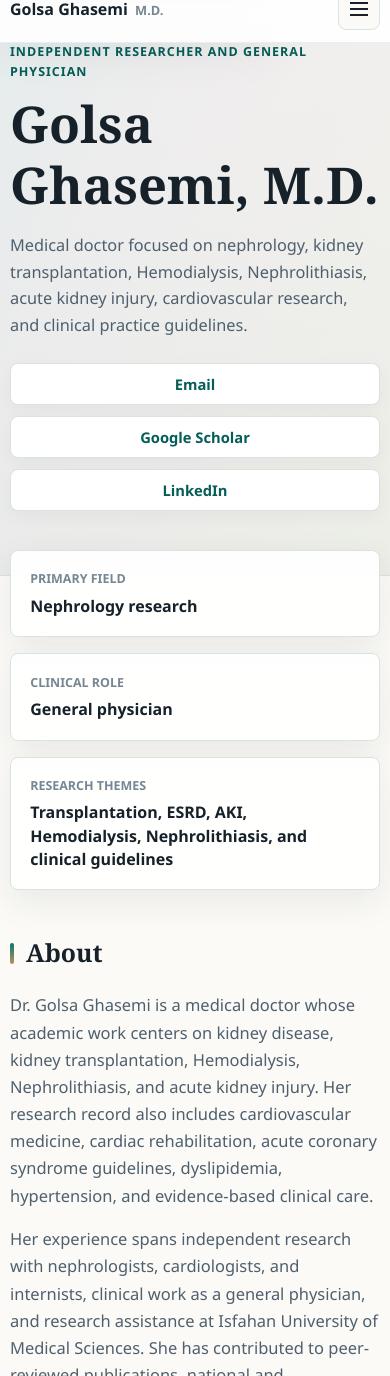
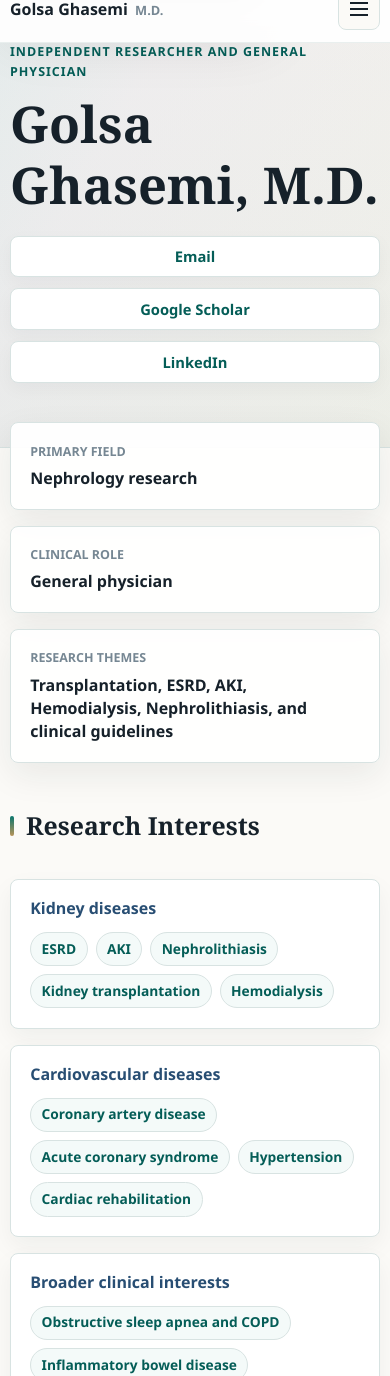
Before and after one commit to GolsaGh94/golsagh94.github.io, a Jekyll site: the page built from index.html, in a window 390 px wide and 1400 px high, scrolled down 394 px, cut to the strip 24-1400 px from the top of the window. Built offline with Jekyll 4.4.1, drawn with Linux system fonts in a browser that asks for light colours; some of the changed text lies outside the part shown.

Commit message:
Refine homepage layout

```diff
--- a/_data/profile.yml
+++ b/_data/profile.yml
@@ -4,10 +4,6 @@ role: "Independent researcher and general physician"
 email: "Golsaghasemi9572@gmail.com"
 google_scholar: "https://scholar.google.com/citations?hl=en&user=zt0tE44AAAAJ"
 linkedin: "https://www.linkedin.com/in/golsa-ghasemi"
-
-summary:
-  - "Dr. Golsa Ghasemi is a medical doctor whose academic work centers on kidney disease, kidney transplantation, Hemodialysis, Nephrolithiasis, and acute kidney injury. Her research record also includes cardiovascular medicine, cardiac rehabilitation, acute coronary syndrome guidelines, dyslipidemia, hypertension, and evidence-based clinical care."
-  - "Her experience spans independent research with nephrologists, cardiologists, and internists, clinical work as a general physician, and research assistance at Isfahan University of Medical Sciences. She has contributed to peer-reviewed publications, national and international nephrology congress presentations, registry design, and Iranian clinical practice guideline work."
 
 quick_facts:
   - label: "Primary field"
--- a/assets/css/style.css
+++ b/assets/css/style.css
@@ -173,9 +173,9 @@ button:focus-visible {
 .hero {
   display: grid;
   grid-template-columns: minmax(0, 1fr) minmax(280px, 390px);
-  gap: 4rem;
+  gap: 3.4rem;
   align-items: center;
-  padding: 5rem 0 5.4rem;
+  padding: 4.45rem 0 5rem;
 }
 
 .hero-copy {
@@ -235,7 +235,7 @@ h3 {
 }
 
 h1 {
-  margin-bottom: 1rem;
+  margin-bottom: 1.25rem;
   font-family: Georgia, "Times New Roman", serif;
   font-size: clamp(2.6rem, 5.4vw, 5.2rem);
   font-weight: 700;
@@ -266,13 +266,6 @@ h2::before {
 h3 {
   margin-bottom: 0.35rem;
   font-size: 1rem;
-}
-
-.lead {
-  max-width: 760px;
-  margin-bottom: 1.5rem;
-  color: var(--muted);
-  font-size: 1.18rem;
 }
 
 .contact-actions {
@@ -311,7 +304,7 @@ h3 {
   grid-template-columns: repeat(3, 1fr);
   gap: 1rem;
   padding: 0;
-  margin-top: -2.15rem;
+  margin-top: -1.9rem;
   position: relative;
   z-index: 2;
 }
@@ -340,31 +333,24 @@ h3 {
 }
 
 .section {
-  padding: 4.2rem 0;
+  display: grid;
+  grid-template-columns: minmax(150px, 220px) minmax(0, 1fr);
+  gap: 2.4rem;
+  align-items: start;
+  padding: 3.8rem 0;
   border-bottom: 1px solid var(--line-soft);
 }
 
 .section-heading {
-  max-width: 780px;
-  margin-bottom: 1.45rem;
+  max-width: none;
+  margin-bottom: 0;
 }
 
 .section-heading-row {
-  max-width: none;
   display: flex;
-  align-items: end;
-  justify-content: space-between;
+  flex-direction: column;
+  align-items: flex-start;
   gap: 1rem;
-}
-
-.prose {
-  max-width: 860px;
-  color: var(--muted);
-  font-size: 1.03rem;
-}
-
-.prose p:last-child {
-  margin-bottom: 0;
 }
 
 .interest-columns {
@@ -374,11 +360,11 @@ h3 {
 }
 
 .interest-columns article {
-  padding: 1.35rem;
+  padding: 1.2rem;
   background: var(--surface);
   border: 1px solid var(--line);
   border-radius: var(--radius);
-  box-shadow: 0 14px 32px rgba(22, 33, 42, 0.06);
+  box-shadow: 0 10px 24px rgba(22, 33, 42, 0.05);
 }
 
 .interest-columns h3 {
@@ -414,12 +400,12 @@ h3 {
 .publication-list li {
   position: relative;
   counter-increment: publications;
-  margin-bottom: 0.9rem;
-  padding: 1.2rem 1.2rem 1.2rem 3.3rem;
+  margin-bottom: 0.75rem;
+  padding: 1rem 1.1rem 1rem 3.1rem;
   background: var(--surface);
   border: 1px solid var(--line-soft);
   border-radius: var(--radius);
-  box-shadow: 0 10px 24px rgba(22, 33, 42, 0.04);
+  box-shadow: 0 8px 18px rgba(22, 33, 42, 0.035);
 }
 
 .publication-list li::before {
@@ -470,11 +456,12 @@ h3 {
   display: grid;
   grid-template-columns: 160px minmax(0, 1fr);
   gap: 1.35rem;
-  padding: 1.15rem 1.2rem;
+  padding: 1rem 1.1rem;
   background: var(--surface);
   border: 1px solid var(--line-soft);
+  border-left: 4px solid rgba(8, 117, 109, 0.38);
   border-radius: var(--radius);
-  box-shadow: 0 10px 24px rgba(22, 33, 42, 0.04);
+  box-shadow: 0 8px 18px rgba(22, 33, 42, 0.035);
 }
 
 .timeline-date,
@@ -509,11 +496,12 @@ h3 {
 
 .simple-list article,
 .work-list article {
-  padding: 1.2rem;
+  padding: 1rem 1.1rem;
   background: var(--surface);
   border: 1px solid var(--line-soft);
+  border-left: 4px solid rgba(40, 78, 115, 0.24);
   border-radius: var(--radius);
-  box-shadow: 0 10px 24px rgba(22, 33, 42, 0.04);
+  box-shadow: 0 8px 18px rgba(22, 33, 42, 0.035);
 }
 
 .simple-list p,
@@ -536,14 +524,9 @@ h3 {
 
 .contact-section {
   display: grid;
-  grid-template-columns: minmax(0, 1fr) minmax(260px, 360px);
+  grid-template-columns: minmax(150px, 220px) minmax(260px, 420px);
   gap: 2rem;
   align-items: start;
-}
-
-.contact-section p {
-  max-width: 640px;
-  color: var(--muted);
 }
 
 .contact-card {
@@ -614,6 +597,7 @@ h3 {
   }
 
   .section-grid,
+  .section,
   .interest-columns,
   .compact,
   .contact-section {
@@ -663,10 +647,6 @@ h3 {
     padding: 3rem 0;
   }
 
-  .lead {
-    font-size: 1.02rem;
-  }
-
   h1 {
     font-size: clamp(2.25rem, 13vw, 3.2rem);
   }
--- a/index.html
+++ b/index.html
@@ -10,7 +10,6 @@ description: "Personal academic website for Dr. Golsa Ghasemi."
       <div class="hero-copy">
         <p class="eyebrow">Independent researcher and general physician</p>
         <h1>Golsa Ghasemi, M.D.</h1>
-        <p class="lead">Medical doctor focused on nephrology, kidney transplantation, Hemodialysis, Nephrolithiasis, acute kidney injury, cardiovascular research, and clinical practice guidelines.</p>
         <div class="contact-actions" aria-label="Contact links">
           <a href="mailto:{{ site.data.profile.email }}">Email</a>
           <a href="{{ site.data.profile.google_scholar }}" target="_blank" rel="noopener">Google Scholar</a>
@@ -23,24 +22,13 @@ description: "Personal academic website for Dr. Golsa Ghasemi."
     </div>
   </section>
 
-  <section class="main-content section-grid" aria-label="Profile summary">
+  <section class="main-content section-grid" aria-label="CV highlights">
     {% for item in site.data.profile.quick_facts %}
       <div class="fact">
         <span>{{ item.label }}</span>
         <strong>{{ item.value }}</strong>
       </div>
     {% endfor %}
-  </section>
-
-  <section class="main-content section" id="about">
-    <div class="section-heading">
-      <h2>About</h2>
-    </div>
-    <div class="prose">
-      {% for paragraph in site.data.profile.summary %}
-        <p>{{ paragraph }}</p>
-      {% endfor %}
-    </div>
   </section>
 
   <section class="main-content section" id="research-interests">
@@ -171,7 +159,6 @@ description: "Personal academic website for Dr. Golsa Ghasemi."
     <div class="main-content contact-section">
       <div>
         <h2>Contact</h2>
-        <p>For academic and research correspondence, contact Dr. Ghasemi by email or through her public profiles.</p>
       </div>
       <address class="contact-card">
         <!-- Personal phone number omitted for privacy. -->
```
